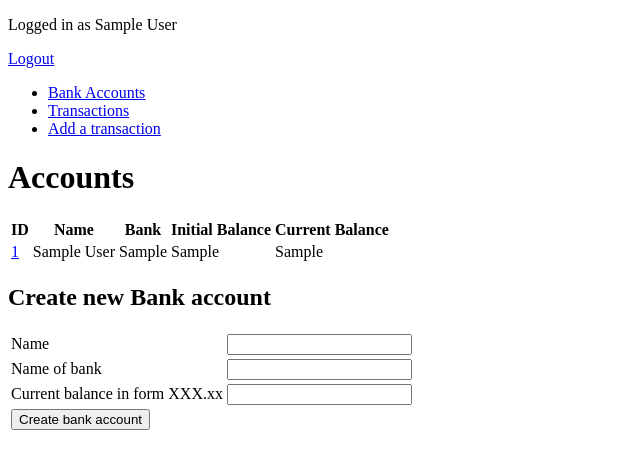
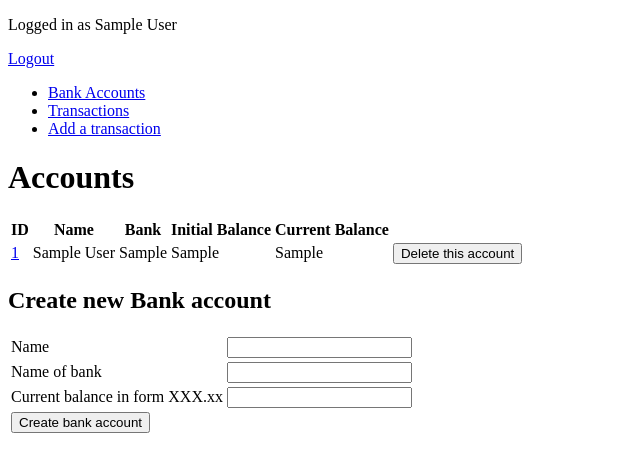
Before and after one commit to joonasviljakainen/account-categories, a Flask app: page /bankaccounts in a window 1280 px wide. Shown: the top 472 px of the page, without its empty margins (0-640 px from the left). Run offline with Flask 2, Linux system fonts and the light colour scheme; a user stored in the database is signed in; tables that the repository leaves empty hold one stand-in row (values such as "Sample post").

Commit message:
Can update account name

```diff
--- a/application/bankaccounts/views.py
+++ b/application/bankaccounts/views.py
@@ -15,6 +15,34 @@ def get_bankaccount(bankaccount_id):
         print("FOUND")
         return render_template("/bankaccounts/singlebankaccount.html", account = bankaccount, transactions=bankaccount.transactions)
 
+
+@app.route("/bankaccounts/<bankaccount_id>/deletion", methods = ["POST"])
+@login_required
+def delete_bankaccount(bankaccount_id):
+    u = current_user
+    acc = BankAccount.query.filter_by(id=bankaccount_id).first()
+
+    if u.id == acc.user_id:
+        print("FOUND, DELETING ACCOUNT " + str(acc.id))
+
+        db.session.delete(acc)
+        db.session.commit()
+
+        return redirect(url_for("bankaccounts"))
+
+    return "not found"
+
+@app.route("/bankaccounts/<bankaccount_id>/names", methods=["POST"])
+def update_bankaccount(bankaccount_id):
+    u = current_user
+    a = BankAccount.query.get(bankaccount_id)
+
+    if a.user_id == u.id:
+        a.name = request.form.get("accountname")
+        db.session().commit()
+        return redirect(url_for("get_bankaccount", bankaccount_id=bankaccount_id))
+
+    return "ERROR"
 
 @app.route("/bankaccounts", methods = ["GET", "POST"])
 @login_required
--- a/application/templates/bankaccounts/bankaccounts.html
+++ b/application/templates/bankaccounts/bankaccounts.html
@@ -24,6 +24,11 @@
         <td>{{ account.bank }}</td>
         <td>{{ account.initial_balance }}</td>
         <td>{{ account.current_balance }}</td>
+        <td>
+            <form method="POST" action="{{ url_for('delete_bankaccount', bankaccount_id=account.id) }}">
+            <button type="submit">Delete this account</button>
+            </form>
+        </td>
     </tr>
     {% endfor %}
 </table>
--- a/application/templates/bankaccounts/singlebankaccount.html
+++ b/application/templates/bankaccounts/singlebankaccount.html
@@ -6,6 +6,12 @@
     <tr>
         <td>Name</td>
         <td>{{ account.name }}</td>
+        <td>
+            <form method="POST" action="{{ url_for('update_bankaccount', bankaccount_id = account.id) }}">
+                <input type="text" name="accountname" />
+                <button type="submit">Update name</button>
+            </form>
+    </td>
     </tr>
     <tr>
         <td>Bank</td>
```
